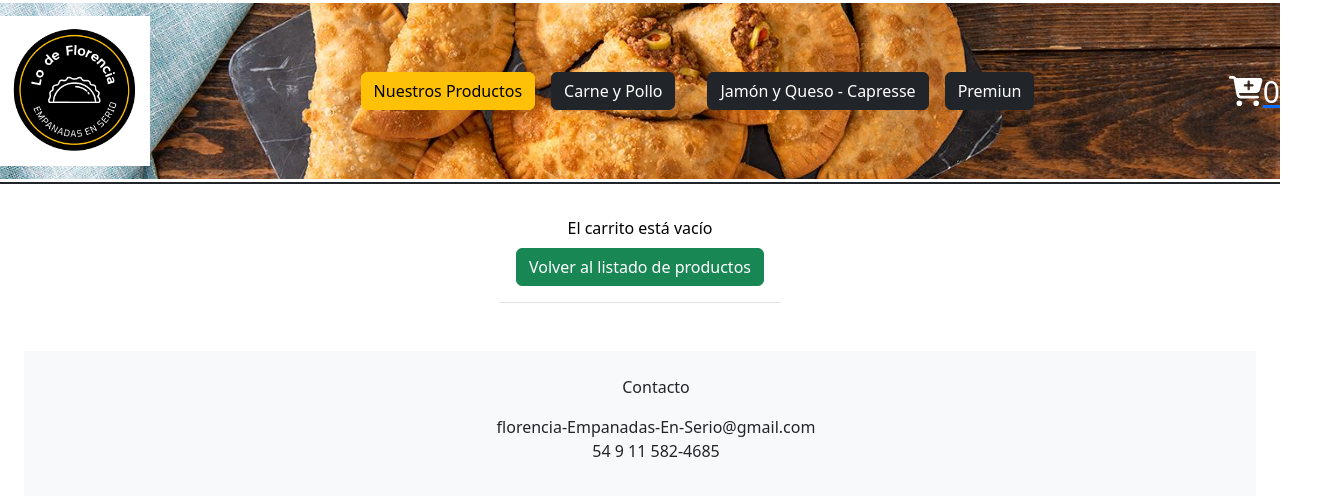
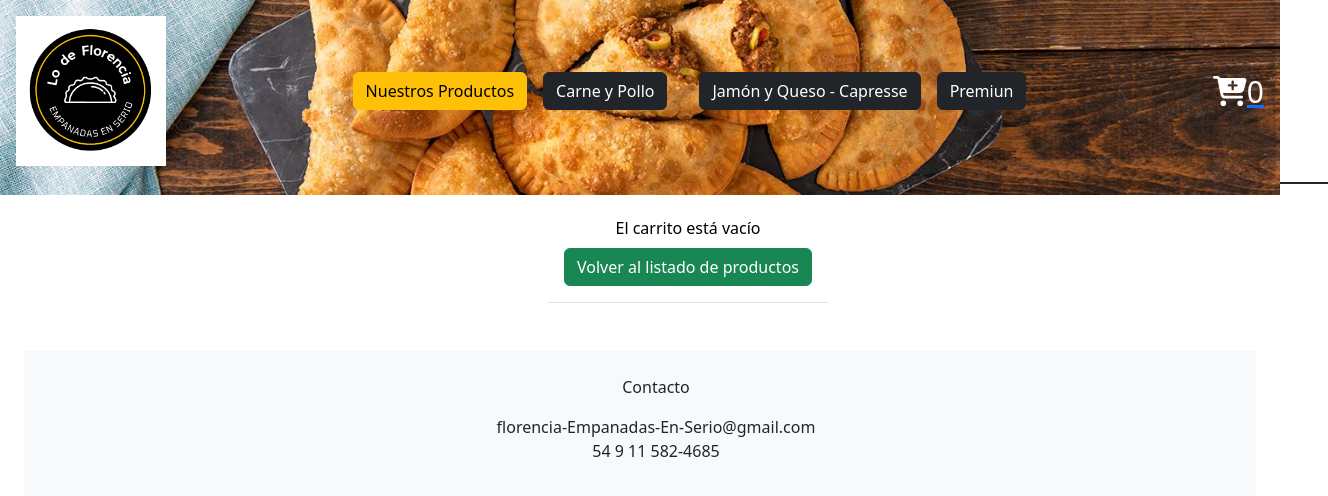
Before and after one commit to mariaFlorenciaMerzario/reactCorderCartTwo-github.pages, a React (Create React App) app: page /cart in a window 1280 px wide. Shown: the top 496 px of the page, 1328 px wide, since content can reach past the window. Built offline with nearby package versions, Linux system fonts and the light colour scheme.

Commit message:
upload final

```diff
--- a/src/Components/Cart.jsx
+++ b/src/Components/Cart.jsx
@@ -16,11 +16,10 @@ const Cart = (onAdd) => {
 
   return (
   <>
-<table className="table">
+<table className="table mx-5">
   <thead className="thead-light">
 {cart.length != 0?
-    <tr>
-    <th scope="col">ID</th>
+    <tr className='m-5'>
       <th scope="col">Nombre</th>
       <th scope="col">Cantidad</th>
       <th scope="col">Precio</th>
@@ -36,7 +35,6 @@ const Cart = (onAdd) => {
       cart.map((item, index) => (
      <tr key={index}>
         <td className="d-none" ></td>
-        <td>{item.id}</td>
         <td>{item.name}</td>
         <td><ItemModif quantityItem={item.quantity} id={item.id}/></td>
         <td>${item.price}</td>
--- a/src/Components/Cart/Cart.jsx
+++ b/src/Components/Cart/Cart.jsx
@@ -4,7 +4,7 @@ import { faCartPlus } from '@fortawesome/free-solid-svg-icons'
 
 const Cart = (props) => {
   return (
-    <div className="m-5 fontAwesomeIconCart text-white"><FontAwesomeIcon icon={faCartPlus} />{props.quantity}</div>
+    <div className="fontAwesomeIconCart text-white"><FontAwesomeIcon icon={faCartPlus} />{props.quantity}</div>
 
   )
 }
--- a/src/Components/CartWidget/CartWidget.jsx
+++ b/src/Components/CartWidget/CartWidget.jsx
@@ -6,7 +6,7 @@ import{ CartContext} from '../../Context/CartContext'
 const CartWidget = (props) => {
     const {totalQuantity} = useContext(CartContext)
     return(
-        <div className="fontAwesomeIconCart text-white"><FontAwesomeIcon icon={faCartPlus}/>{totalQuantity}</div>
+        <div className="mx-3 fontAwesomeIconCart text-white"><FontAwesomeIcon icon={faCartPlus}/>{totalQuantity}</div>
     )
 }
 export default CartWidget
--- a/src/Components/Container/ItemCount/ItemCount.jsx
+++ b/src/Components/Container/ItemCount/ItemCount.jsx
@@ -43,7 +43,7 @@ const ItemCount = ({initial, onAdd}) => {
                 alert("La cantidad no puede ser menor a 1")
             }
         }else{
-            alert("Sin stock del producto")
+            alert("Cantidad no disponible")
             setSinStock(false)
         }
     }
--- a/src/Components/Container/ItemCount/ItemMod.jsx
+++ b/src/Components/Container/ItemCount/ItemMod.jsx
@@ -66,7 +66,7 @@ const decrement =()=>{
             alert("La cantidad no puede ser menor a 1")
         }
     }else{
-        alert("Sin stock del producto")
+        alert("La cantidad no puede ser menor a 1")
         setSinStock(false)
     }
   }
--- /dev/null
+++ b/src/Components/Container/ItemDetail.css
@@ -0,0 +1,5 @@
+
+
+.mtop5{
+    margin-top:5%
+}
--- a/src/Components/Container/ItemDetail.jsx
+++ b/src/Components/Container/ItemDetail.jsx
@@ -3,6 +3,7 @@ import {useState} from 'react'
 import { Link, NavLink } from 'react-router-dom'
 import ItemCount from './ItemCount/ItemCount'
 import {CartContext} from '../../Context/CartContext'
+import ItemDetailCss from '../Container/ItemDetail.css'
 
 import { useParams } from 'react-router-dom'
 const ItemDetail = ({id, name, price, description, image, quantity , stock}) => {
@@ -19,9 +20,10 @@ console.log(stock)
         setQuantityAdded(quantity)
          addItem(item, quantity)
     }
+
     return(
      <>
-        <div className='d-flex justify-content-center mx-4'>
+        <div className='d-flex justify-content-center mtop5'>
             <img className="mx-4 vertical-align-center" src={require('../Assets/'+image)} style={{width: '150px'}}alt={name}/>
             <h2>{name}</h2>
             </div>
@@ -38,6 +40,7 @@ console.log(stock)
                     }
                     <NavLink to={'/'} className="btn btn-warning">Volver al listado de productos</NavLink>
               </div>
+
     </>
     )
 }
--- a/src/Components/Container/Main.jsx
+++ b/src/Components/Container/Main.jsx
@@ -64,9 +64,7 @@ const Main = () => {
     return(
         <>
             <form>
-
             <input
-
                 type="text"
                 placeholder="Ingresá el producto buscado..."
                 value={term}
@@ -74,8 +72,6 @@ const Main = () => {
                 className="form-control w-25 m-auto bg-light"
             />
           </form>
-
-
         { products.length > 0 ?
             <div className="m-2 row d-flex flex-md-row flex-column justify-content-center">
                 {filteredData.map((element, index) => (
--- a/src/Components/Container/Products.jsx
+++ b/src/Components/Container/Products.jsx
@@ -40,8 +40,10 @@ const ProductList = () => {
 
     return(
     <>
+
     {product!= null?
     <ItemDetail{...product } stock={10}/>:<Spinner/>}
+
 
     </>
   )
--- a/src/Components/Navbar/Navbar.css
+++ b/src/Components/Navbar/Navbar.css
@@ -13,3 +13,10 @@
 .faCartPlus{
     color: white;
 }
+.margin-botom-5{
+    margin-bottom: 5%;
+}
+
+.m2{
+    margin-top: 2%;
+}
--- a/src/Components/Navbar/Navbar.jsx
+++ b/src/Components/Navbar/Navbar.jsx
@@ -14,9 +14,9 @@ const Navbar = () => {
 
     return(
 
-        <div className="m-4 p-4 row d-flex align-items-center justify-content-around">
-            <nav className="navbar navbar-expand-lg navbar-light d-flex justify-content-around m-2 banner">
-                <Link to={'/reactCoder.github.io/build'} className="navbar-brand" href="#"><Logo/> </Link>
+        <div className="m-5 margin-botom-5 row d-flex align-items-center justify-content-around">
+            <nav className="mx-5 navbar navbar-expand-lg navbar-light d-flex justify-content-around m-2 banner">
+                <Link to={'/'} className="navbar-brand m-3" href="#"><Logo/> </Link>
                 <button className="navbar-toggler" type="button" data-toggle="collapse" data-target="#navbarNav" aria-controls="navbarNav" aria-expanded="false" aria-label="Toggle navigation">
                     <span className="navbar-toggler-icon"></span>
                 </button>
@@ -32,7 +32,7 @@ const Navbar = () => {
 
                         <Link to={'/cart'}>
                             <CartWidget quantity="1" textWite="text-white"/>
-                            {cart.length >0?<button className='btn btn-danger' onClick={clearCart}>Vaciar carrito</button>:null}
+                            {cart.length >0?<button className='btn btn-warning m-2' onClick={clearCart}>Vaciar carrito</button>:null}
                         </Link>
 
                 </div>
```
Also changed, not shown: 12 other files (tests, documents, lock files or other folders). Lines whose indentation alone changed are shown as unchanged.
